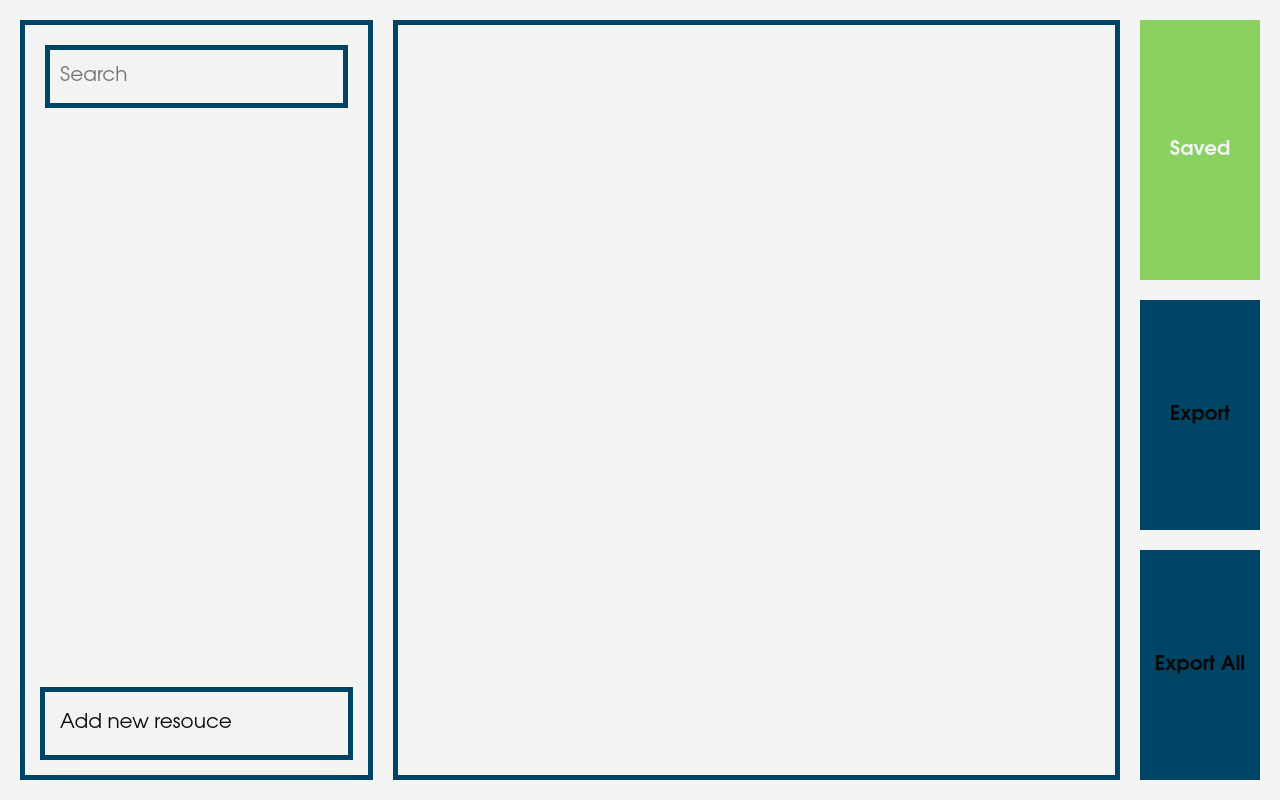
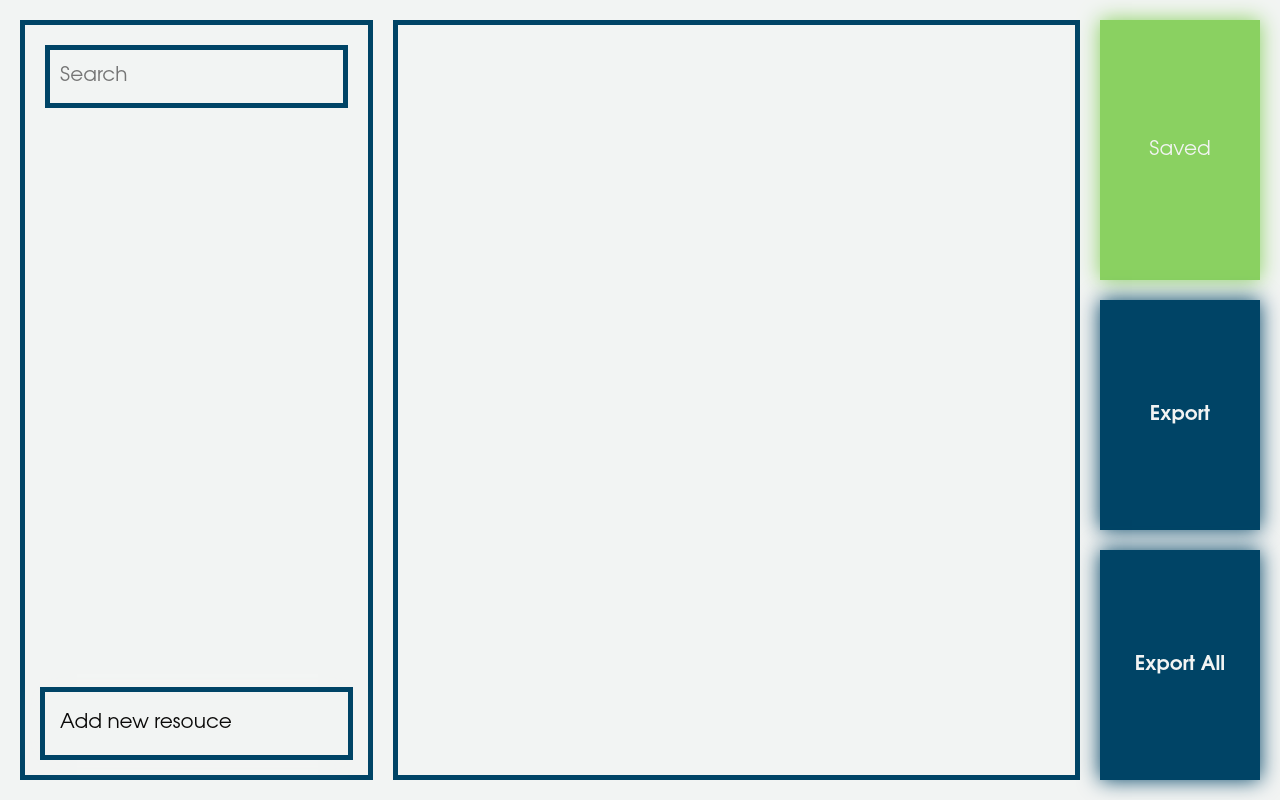
Before and after one commit to kai-wright/Parcel-Editor, a website built with Parcel: page source/edit/resource.html in a window 1280 px wide. Built offline with nearby package versions, Linux system fonts and the light colour scheme.

Commit message:
Standardise the right panel, stopped layout shift somewhat

```diff
--- a/source/SCSS/style.scss
+++ b/source/SCSS/style.scss
@@ -57,7 +57,7 @@ main#resource_editor {
 	padding: $gap;
 
 	display: grid;
-	grid-template-columns: 1fr 3fr 6rem;
+	grid-template-columns: 1fr 3fr 8rem;
 	gap: $gap;
 
 	> div {
@@ -234,10 +234,7 @@ main#resource_editor {
 	gap: $gap;
 
 	> button {
-		background-color: $accent;
-		color: $main;
-		border: none;
-		font-weight: 700;
+		@include state-style($accent, 700);
 		padding: calc($gap / 4);
 		@include interact-style();
 	}
@@ -248,14 +245,14 @@ main#resource_editor {
 		color: $base;
 
 		&.saved {
-			background-color: $valid;
+			@include state-style($valid);
 			&::before {
 				content: "Saved";
 			}
 		}
 
 		&.unsaved {
-			background-color: $invalid;
+			@include state-style($invalid);
 			&::before {
 				content: "Unsaved";
 			}
@@ -266,7 +263,7 @@ main#resource_editor {
 		}
 
 		&.error {
-			background-color: $warning;
+			@include state-style($warning);
 			&::before {
 				content: "Error";
 			}
--- a/source/TypeScript/editor_base.ts
+++ b/source/TypeScript/editor_base.ts
@@ -376,7 +376,7 @@ export abstract class BaseEditorClass {
 
 		// =! DEBUG
 		// wrapper.appendChild(this.generateSelectElement(["events"]));
-		wrapper.innerHTML = "Sorry, we have not implemented an onUnlock modifier."
+		wrapper.innerHTML = "Sorry, we have not implemented an onUnlock modifier.";
 		// =! END DEBUG
 
 		// Generate a add button
```
Also changed, not shown: 3 other files.
